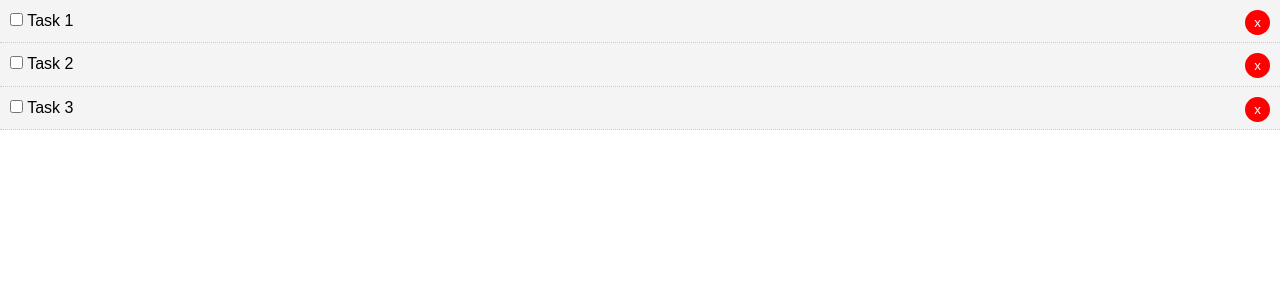
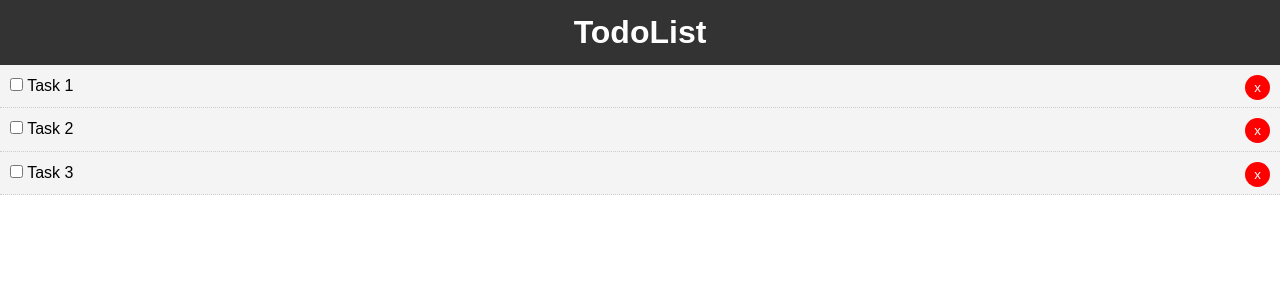
Before and after one commit to muhammadahad96/react-todolist-app, a React (Create React App) app: page / in a window 1280 px wide. Shown: the top 300 px of the page. Built offline with nearby package versions, Linux system fonts and the light colour scheme.

Commit message:
added header layout component

```diff
--- a/src/App.js
+++ b/src/App.js
@@ -1,4 +1,5 @@
 import React, {Component} from 'react';
+import Header from './components/layout/Header';
 import Todos from './components/Todos';
 import './App.css';
 
@@ -44,6 +45,7 @@
   render() {
     return (
       <div className="App">
+        <Header />
         <Todos todos={this.state.todos} markComplete={this.markComplete} delTodo={this.delTodo}/>
       </div>
     );
--- /dev/null
+++ b/src/components/layout/Header.js
@@ -0,0 +1,18 @@
+import React from 'react';
+
+function Header() {
+  return (
+    <header style={headerStyle}>
+      <h1>TodoList</h1>
+    </header>
+  )
+}
+
+const headerStyle = {
+  background: "#333",
+  color: "#fff",
+  textAlign: "center",
+  padding: "10px"
+}
+
+export default Header;
```
